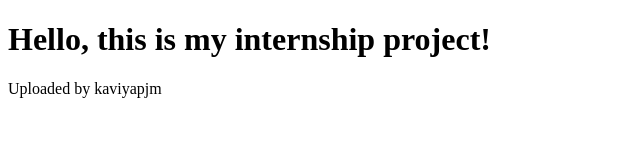
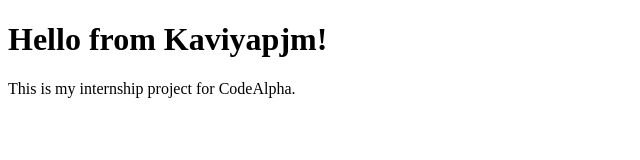
Before and after one commit to Kaviyapjm/codealpha-, a plain HTML site: page docs/index.html in a window 1280 px wide. Shown: the whole page, without its empty margins (0-640 px from the left). Drawn offline with Linux system fonts and the light colour scheme.

Commit message:
Update index.html

```diff
--- a/docs/index.html
+++ b/docs/index.html
@@ -1,10 +1,10 @@
 <!DOCTYPE html>
 <html>
 <head>
-  <title>My Internship Site</title>
+  <title>Internship Project</title>
 </head>
 <body>
-  <h1>Hello, this is my internship project!</h1>
-  <p>Uploaded by kaviyapjm</p>
+  <h1>Hello from Kaviyapjm!</h1>
+  <p>This is my internship project for CodeAlpha.</p>
 </body>
 </html>
```
